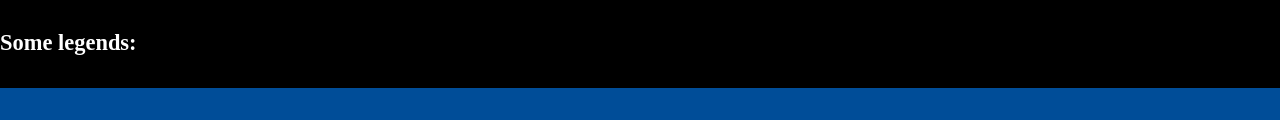
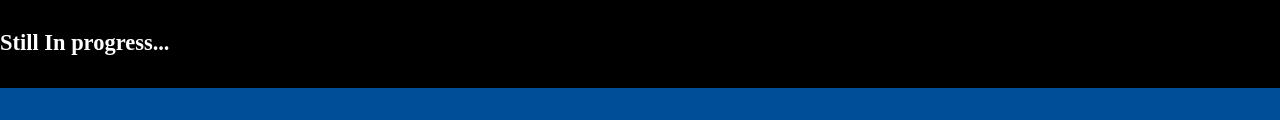
Before and after one commit to saltycoder417/FC-Barcelona, a plain HTML site: page legends.html in a window 1280 px wide. Shown: the part 206-326 px from the top of the page. Drawn offline with Linux system fonts and the light colour scheme.

Commit message:
Did this to avoid error 404 when someone

```diff
--- a/legends.html
+++ b/legends.html
@@ -16,7 +16,7 @@
     </div>
     </div>
     <div id="middle">
-        <h3>Some legends:</h3>
+        <h3>Still In progress...</h3>
 
     </div>
     <footer id="bottom">
```
